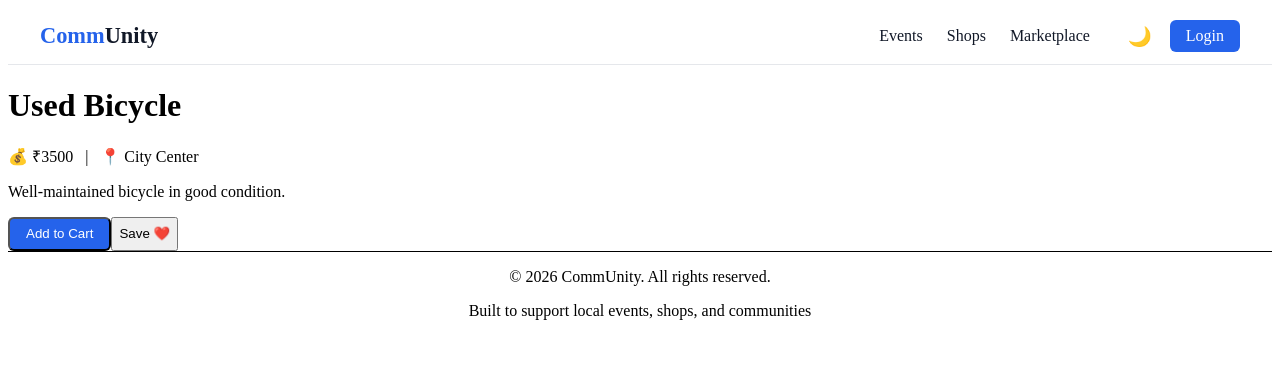
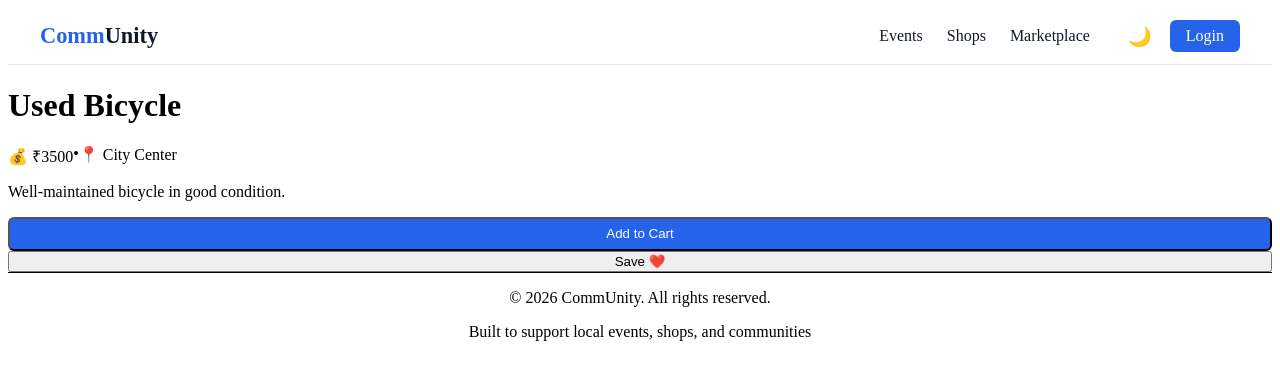
Before and after one commit to Nadeem200421/project6, a Next.js app: page /marketplace/1 in a window 1280 px wide. Shown: the top 380 px of the page. Built offline with nearby package versions, Linux system fonts and the light colour scheme.

Commit message:
Enhance layout and accessibility in MarketplaceItemDetails
Refactor MarketplaceItemDetails component layout and improve accessibility.

```diff
--- a/app/marketplace/[id]/page.tsx
+++ b/app/marketplace/[id]/page.tsx
@@ -1,9 +1,8 @@
 "use client";
 
 import { useParams } from "next/navigation";
-import { useSelector } from "react-redux";
+import { useDispatch, useSelector } from "react-redux";
 import type { RootState } from "../../redux/store";
-import { useDispatch } from "react-redux";
 import { addToCart } from "../../redux/features/cartSlice";
 import { addFavourite } from "../../redux/features/favouritesSlice";
 
@@ -17,41 +16,49 @@ export default function MarketplaceItemDetails() {
 
   if (!item) {
     return (
-      <div className="py-10">
-        <p className="text-red-500">Item not found.</p>
+      <div className="py-20 text-center">
+        <p className="text-red-500 text-lg font-medium">
+          Item not found.
+        </p>
       </div>
     );
   }
 
   return (
-    <div className="py-10 max-w-3xl mx-auto space-y-6">
-      <h1 className="text-2xl sm:text-3xl font-bold">
+    <main className="max-w-4xl mx-auto px-4 sm:px-6 py-10 space-y-8">
+      {/* Title */}
+      <h1 className="text-2xl sm:text-3xl lg:text-4xl font-bold text-gray-900 dark:text-white">
         {item.title}
       </h1>
 
-      <div className="text-sm text-gray-600 dark:text-gray-300">
-        💰 ₹{item.price} &nbsp; | &nbsp; 📍 {item.location}
+      {/* Meta info */}
+      <div className="flex flex-wrap gap-3 text-sm sm:text-base text-gray-600 dark:text-gray-300">
+        <span>💰 ₹{item.price}</span>
+        <span>•</span>
+        <span>📍 {item.location}</span>
       </div>
 
-      <p className="text-base leading-relaxed">
+      {/* Description */}
+      <p className="text-gray-700 dark:text-gray-200 text-base sm:text-lg leading-relaxed">
         {item.description}
       </p>
 
-      <div className="flex flex-wrap gap-4">
+      {/* Actions */}
+      <div className="flex flex-col sm:flex-row gap-4 pt-2">
         <button
-          className="btn-primary"
+          className="btn-primary w-full sm:w-auto"
           onClick={() => dispatch(addToCart(item))}
         >
           Add to Cart
         </button>
 
         <button
-          className="btn-secondary"
+          className="btn-secondary w-full sm:w-auto"
           onClick={() => dispatch(addFavourite(item))}
         >
           Save ❤️
         </button>
       </div>
-    </div>
+    </main>
   );
 }
```
